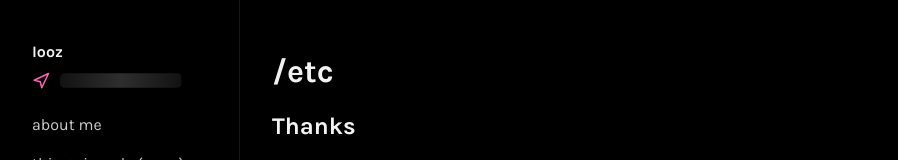
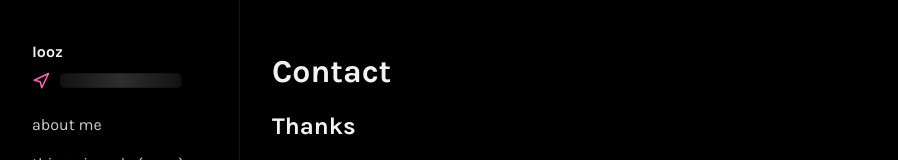
Before and after one commit to iooz/hm, a React (Vite) app: page /etc in a window 1280 px wide. Shown: the top 160 px of the page, without its empty margins (0-898 px from the left). Built offline with nearby package versions, Linux system fonts and the light colour scheme; no server answers.

Commit message:
Update Etc.tsx

```diff
--- a/src/pages/Etc.tsx
+++ b/src/pages/Etc.tsx
@@ -5,9 +5,9 @@ import PageWrapper from './PageWrapper';
 const Etc = () => (
   <PageWrapper forceReadableWidth>
     <Helmet>
-      <title>/etc</title>
+      <title>Contact</title>
     </Helmet>
-    <h1>/etc</h1>
+    <h1>Contact</h1>
     <h2>Thanks</h2>
     <p>
       Thanks for visiting and thanks for phineas for making this website, dont sue me. I hope you enjoyed your stay. The source code for this website is
```
